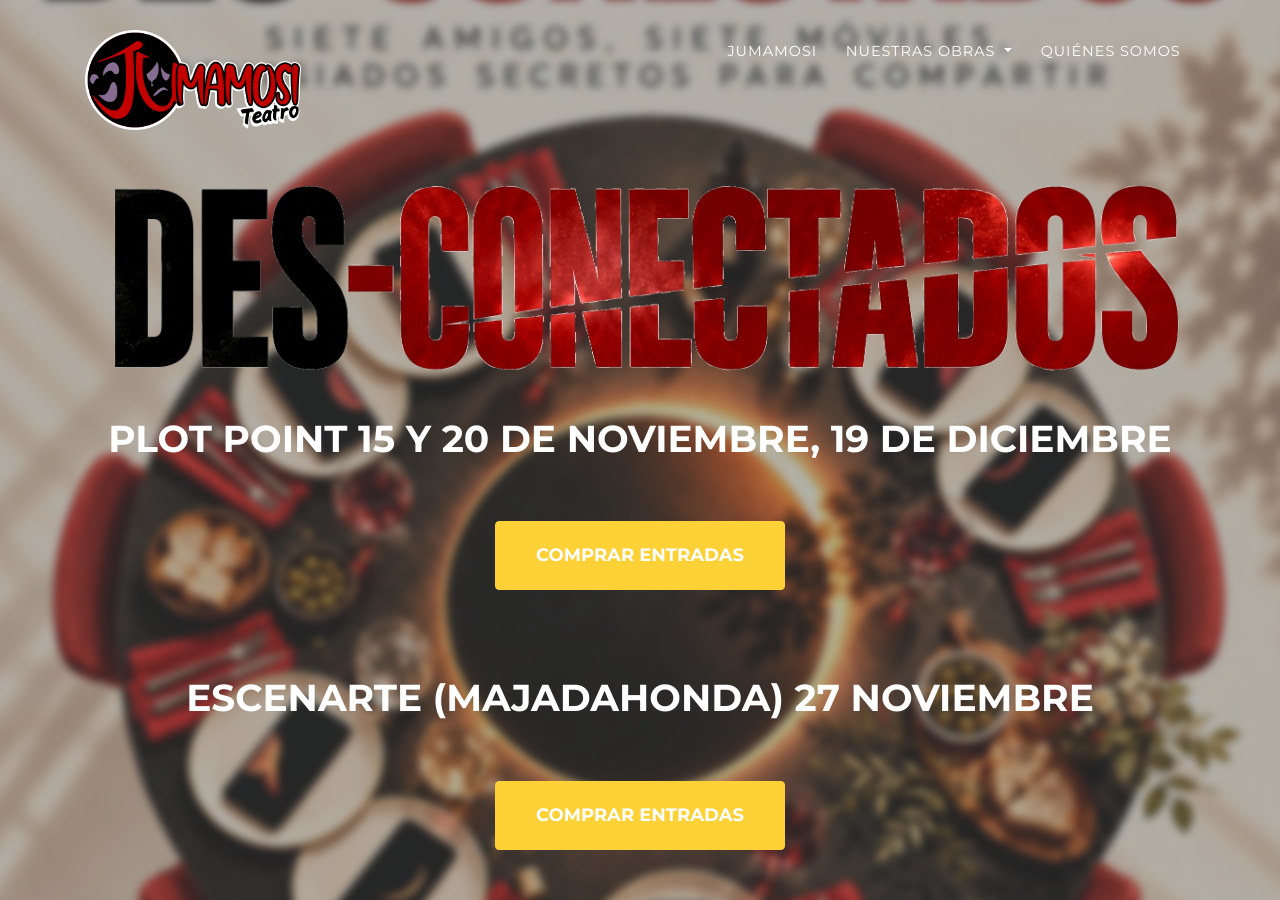
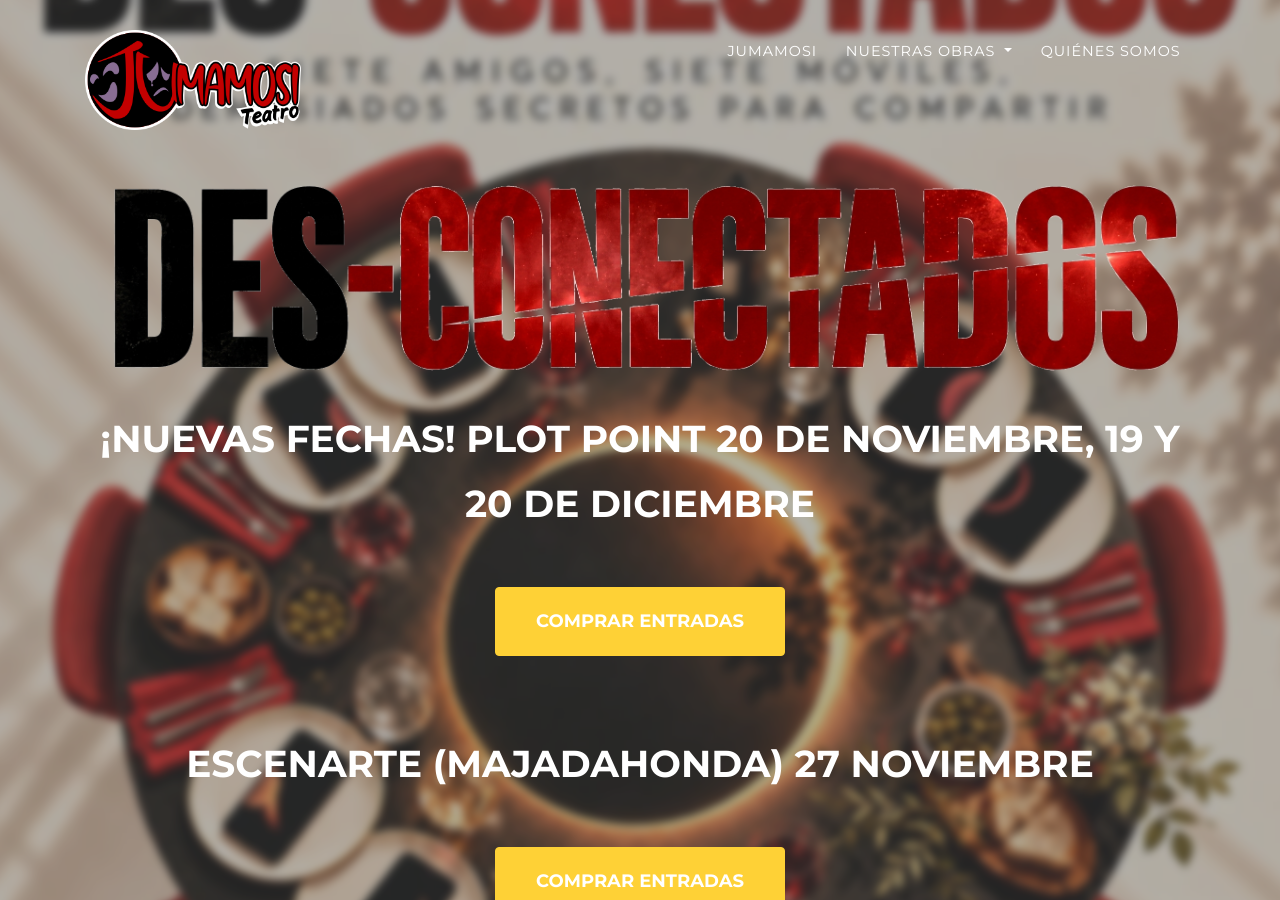
Before and after one commit to jumamositeatro/jumamositeatro.github.io, a Jekyll site: the page built from index.md, in a window 1280 px wide and 900 px high. Built offline with Jekyll 4.4.1, drawn with Linux system fonts in a browser that asks for light colours; some web fonts are replaced.

Commit message:
Desconectados: new performance dates

```diff
--- a/_data/plays.yml
+++ b/_data/plays.yml
@@ -108,7 +108,7 @@ desconectados:
   header:
     title: "<img src='assets/img/desconectados/titulo.png' style='width: 100%;' alt='Des-conectados'>" #La sirena en la niebla
     #title: Des-conectad@s #"<img src='XXXXXXXXXXXX' style='width: 100%;' alt='Des-conectados'>" #Des-conectados
-    text: Plot Point 15 y 20 de noviembre, 19 de diciembre
+    text: ¡NUEVAS FECHAS! Plot Point 20 de noviembre, 19 y 20 de diciembre
     button:
       text: COMPRAR ENTRADAS
       link: "https://www.plotpoint.es/obra-teatro/des-conectads/"
--- a/_includes/head.html
+++ b/_includes/head.html
@@ -21,7 +21,7 @@
   <link rel="canonical" href="{{ page.url | replace:'index.html','' | prepend: site.baseurl | prepend: site.url }}">
 
   <meta property="og:title" content="Jumamosi teatro: Des-conectad@s" />
-  <meta property="og:description" content="Noviembre: 15 a las 21:00 y 20 a las 19:00 Plot Point, 27 a las 20:30 EscenArte" />
+  <meta property="og:description" content="20 y 27 de Noviembre, 19 y 20 de Diciembre" />
   <meta property="og:image" content="https://jumamositeatro.github.io/assets/img/desconectados/cartel.jpg" />
   <meta property="og:url" content="https://jumamositeatro.github.io" />
   <meta property="og:type" content="website" />
```
